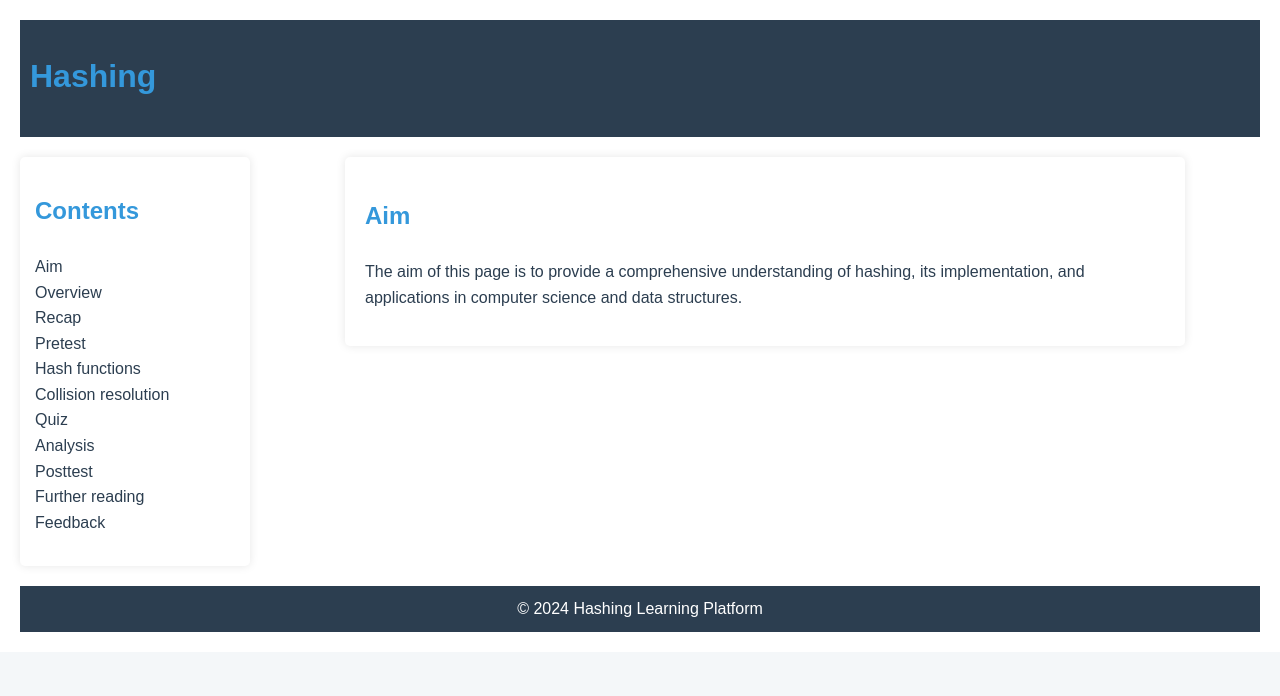
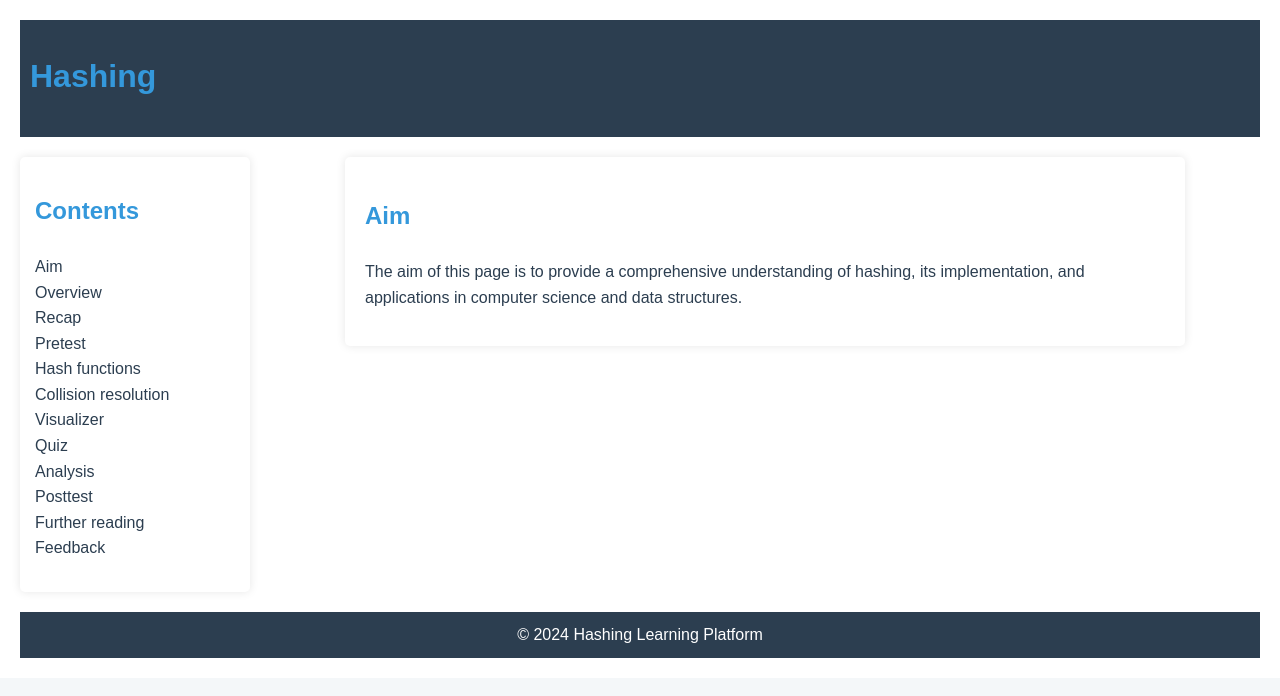
Before and after one commit to mrudulchaudhari/DS-Lab, a React (Vite) app in the folder ds-labs/: page /hashing in a window 1280 px wide. Shown: the top 696 px of the page. Built offline with nearby package versions, Linux system fonts and the light colour scheme.

Commit message:
fixed hashing visualizer

```diff
--- a/ds-labs/src/algorithms/Hashing/hashing.jsx
+++ b/ds-labs/src/algorithms/Hashing/hashing.jsx
@@ -367,7 +367,7 @@ function HashingPage() {
         }}>
           <h2>Contents</h2>
           <ul style={{ listStyleType: 'none', padding: 0 }}>
-            {['aim', 'overview', 'recap', 'pretest', 'hash-functions', 'collision-resolution', 'quiz', 'analysis', 'posttest', 'further-reading', 'feedback'].map((section) => (
+            {['aim', 'overview', 'recap', 'pretest', 'hash-functions', 'collision-resolution','visualizer', 'quiz', 'analysis', 'posttest', 'further-reading', 'feedback'].map((section) => (
               <li key={section}>
                 <a
                   href={`#${section}`}
```
